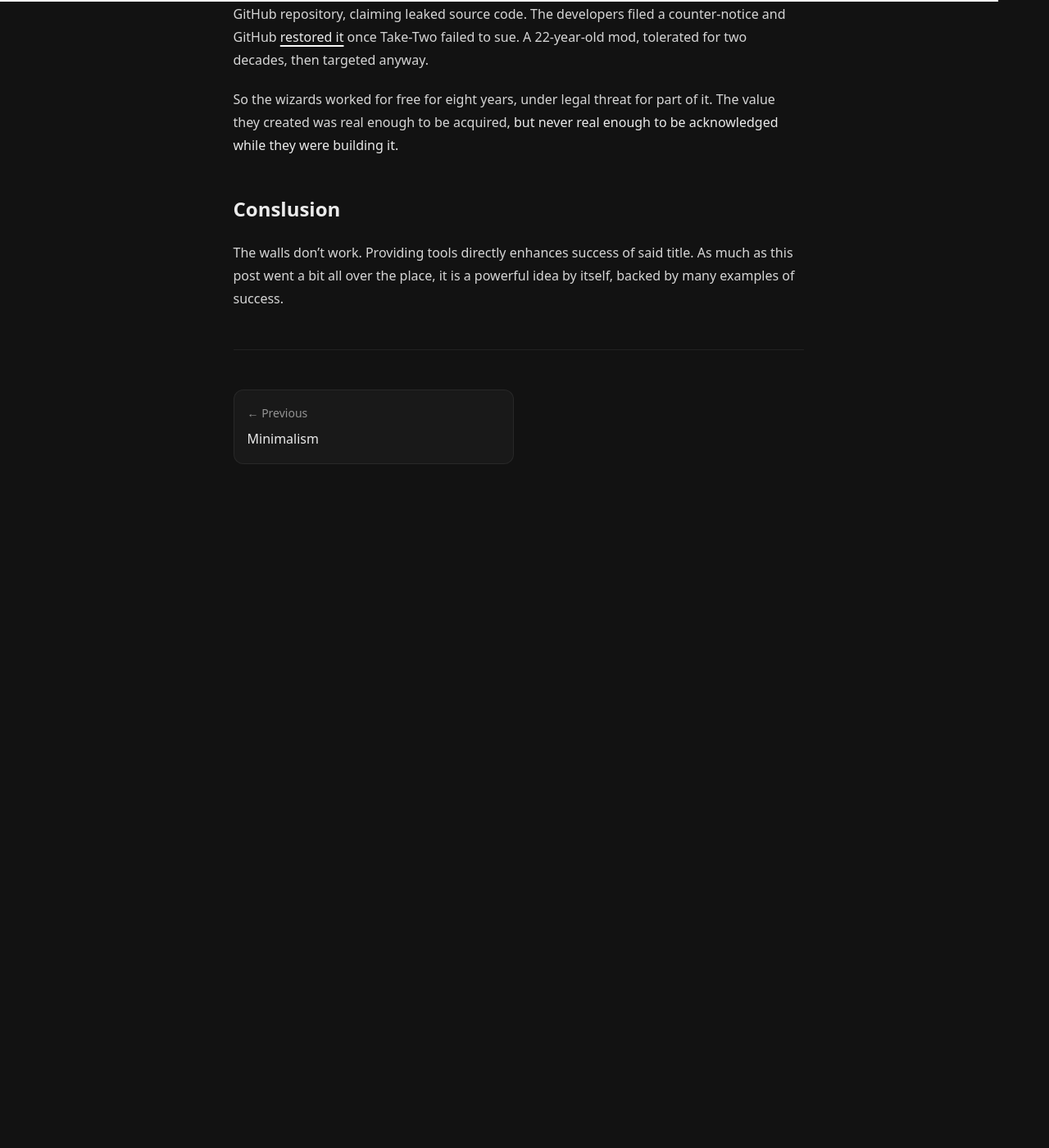
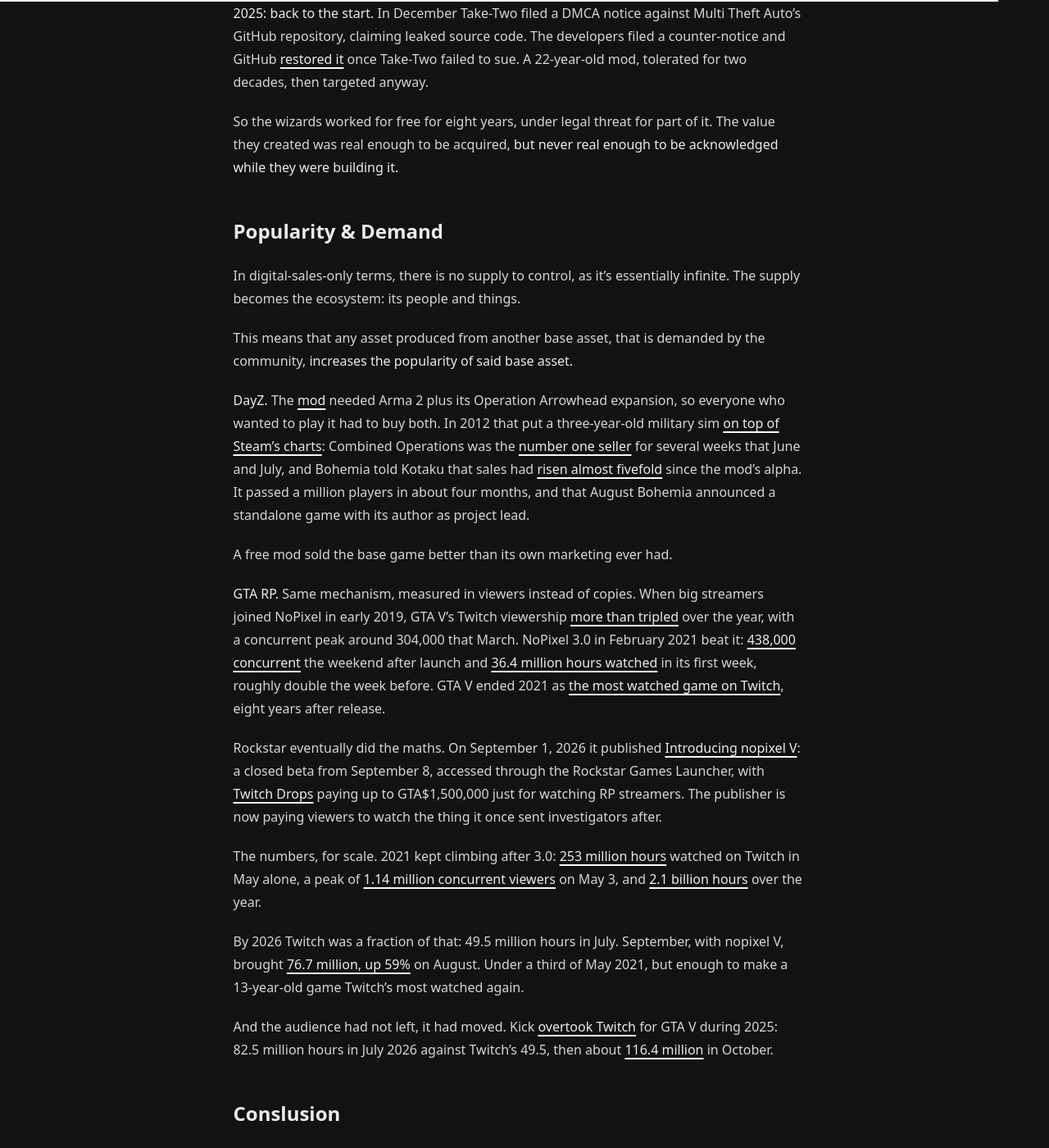
Before and after one commit to h8d13/dontreadthedocs, a Jekyll site: the page built from _notes/modding-wizards.md, in a window 1280 px wide and 1400 px high, scrolled down 6551 px. Shown: the whole window at 82% size. Built offline with Jekyll 4.4.1, drawn with Linux system fonts in a browser that asks for light colours; before the commit the page ends 7181 px from its top, so only the background shows below that.

Commit message:
add stats, we love stats
Signed-off-by: h8d13 <hadean-eon-dev@proton.me>

```diff
--- a/_notes/modding-wizards.md
+++ b/_notes/modding-wizards.md
@@ -242,6 +242,50 @@ So the wizards worked for free for eight years, under legal threat for part of
 it. The value they created was real enough to be acquired, **but never real
 enough to be acknowledged while they were building it.**
 
+## Popularity & Demand
+
+In digital-sales-only terms, there is no supply to control, as it's essentially
+infinite. The supply becomes the ecosystem: its people and things.
+
+This means that any asset produced from another base asset, that is demanded
+by the community, **increases the popularity of said base asset.**
+
+**DayZ.** The [mod][dayz-wiki] needed Arma 2 plus its Operation Arrowhead
+expansion, so everyone who wanted to play it had to buy both. In 2012 that put a
+three-year-old military sim [on top of Steam's charts][dayz-gamedev]: Combined
+Operations was the [number one seller][dayz-steamdb] for several weeks that June
+and July, and Bohemia told Kotaku that sales had [risen almost fivefold][dayz-kotaku]
+since the mod's alpha. It passed a million players in about four months, and that
+August Bohemia announced a standalone game with its author as project lead.
+
+A free mod sold the base game better than its own marketing ever had.
+
+**GTA RP.** Same mechanism, measured in viewers instead of copies. When big
+streamers joined NoPixel in early 2019, GTA V's Twitch viewership
+[more than tripled][rp-2019] over the year, with a concurrent peak around 304,000
+that March. NoPixel 3.0 in February 2021 beat it: [438,000 concurrent][rp-kotaku]
+the weekend after launch and [36.4 million hours watched][rp-streamscharts] in its
+first week, roughly double the week before. GTA V ended 2021 as
+[the most watched game on Twitch][rp-dexerto], eight years after release.
+
+Rockstar eventually did the maths. On September 1, 2026 it published
+[Introducing nopixel V][nopixel-v]: a closed beta from September 8, accessed
+through the Rockstar Games Launcher, with [Twitch Drops][nopixel-dexerto] paying
+up to GTA$1,500,000 just for watching RP streamers. The publisher is now paying
+viewers to watch the thing it once sent investigators after.
+
+The numbers, for scale. 2021 kept climbing after 3.0: [253 million hours][rp-statista]
+watched on Twitch in May alone, a peak of [1.14 million concurrent viewers][rp-twitchtracker]
+on May 3, and [2.1 billion hours][rp-2021] over the year.
+
+By 2026 Twitch was a fraction of that: 49.5 million hours in July. September, with
+nopixel V, brought [76.7 million, up 59%][rp-sept26] on August. Under a third of
+May 2021, but enough to make a 13-year-old game Twitch's most watched again.
+
+And the audience had not left, it had moved. Kick [overtook Twitch][rp-kick] for
+GTA V during 2025: 82.5 million hours in July 2026 against Twitch's 49.5, then about
+[116.4 million][rp-kick-oct] in October.
+
 ## Conslusion
 
 The walls don't work. Providing tools directly enhances success of said title.
@@ -300,4 +344,20 @@ itself, backed by many examples of success.
 [co-cancelled]: https://www.pcgamer.com/games/fps/the-mod-that-aimed-to-recreate-counter-strike-1-6-in-cs-go-is-now-officially-cancelled-following-abrupt-actions-by-valve-that-prevent-us-from-releasing-the-project/
 [cs-legacy]: https://www.dust2.us/news/63238/cs-legacy-fan-project-in-danger-of-being-shut-down-by-valve
 [arma-r-mod]: https://reforger.armaplatform.com/workshop/6595113A3678CF5D-MeleeCombatExtended
+[dayz-wiki]: https://en.wikipedia.org/wiki/DayZ_(mod)
+[dayz-gamedev]: https://gamedeveloper.com/business/how-a-mod-put-three-year-old-i-arma-2-i-on-top-of-steam-s-charts
+[dayz-steamdb]: https://steamdb.info/topsellers/2012W25
+[dayz-kotaku]: https://kotaku.com/pc-zombie-darling-causes-sale-explosion-arma-devs-happ-5910279
+[rp-2019]: https://pcgamer.com/gta-v-stream-viewers-more-than-triple-pubg-drops-off-top-10-in-2019
+[rp-kotaku]: https://kotaku.com/grand-theft-auto-role-playing-is-big-on-twitch-again-s-1846240147
+[rp-streamscharts]: https://streamscharts.com/news/gta-v-rp-server-takes-game-top-twitch-february
+[rp-dexerto]: https://dexerto.com/gta/gta-v-reigns-supreme-on-twitch-eight-years-after-release-1727330/
+[rp-statista]: https://www.statista.com/statistics/1109392/gta-5-hours-watched-twitch/
+[rp-twitchtracker]: https://twitchtracker.com/games/32982
+[rp-2021]: https://gameworldobserver.com/2021/12/24/gta-v-becomes-twitchs-most-streamed-video-game-of-2021-with-2-1-billion-hours-watched
+[rp-sept26]: https://streamscharts.com/news/twitch-september-2026-results
+[rp-kick]: https://streamscharts.com/news/kick-overtakes-twitch-gta-v-viewership
+[rp-kick-oct]: https://streamscharts.com/news/kick-viewership-october-2026
+[nopixel-v]: https://www.rockstargames.com/newswire/article/17857581o753k1/introducing-nopixel-v
+[nopixel-dexerto]: https://www.dexerto.com/gaming/rockstar-finally-confirms-nopixel-v-and-offers-gta1-5-million-to-watch-it-launch-3404803/
 ---
```
